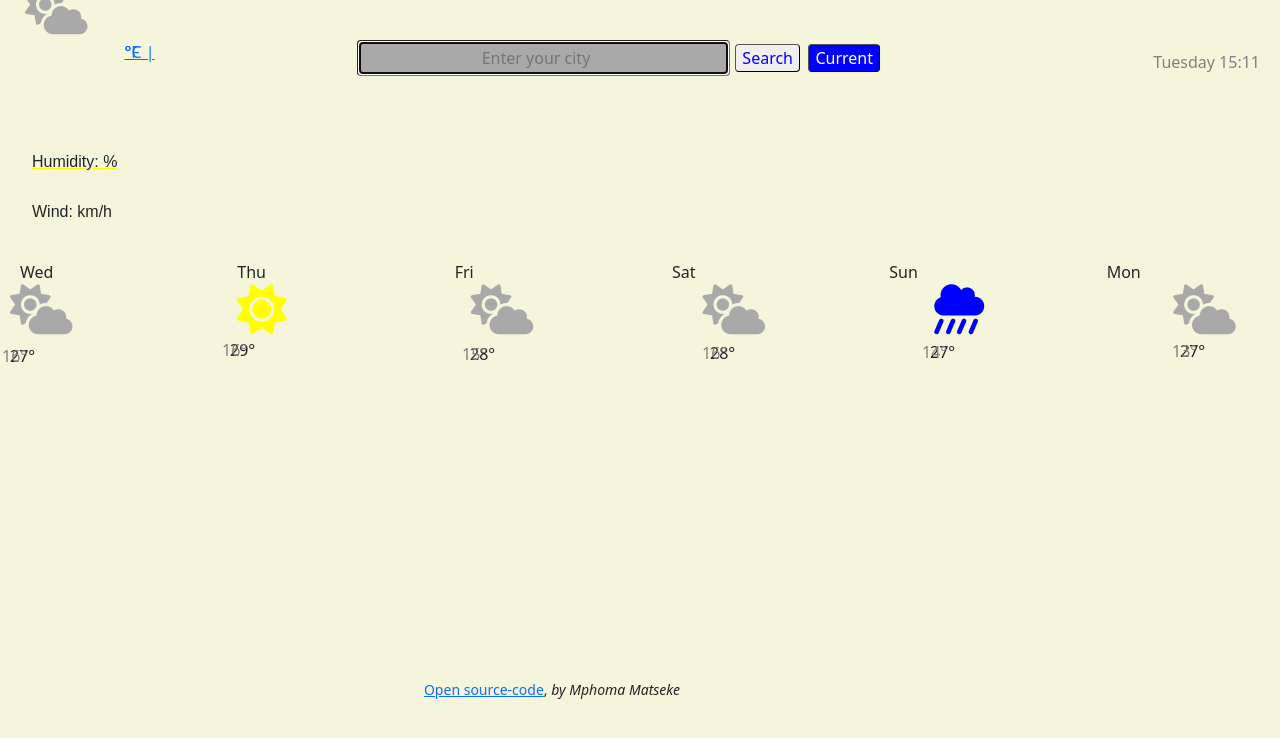
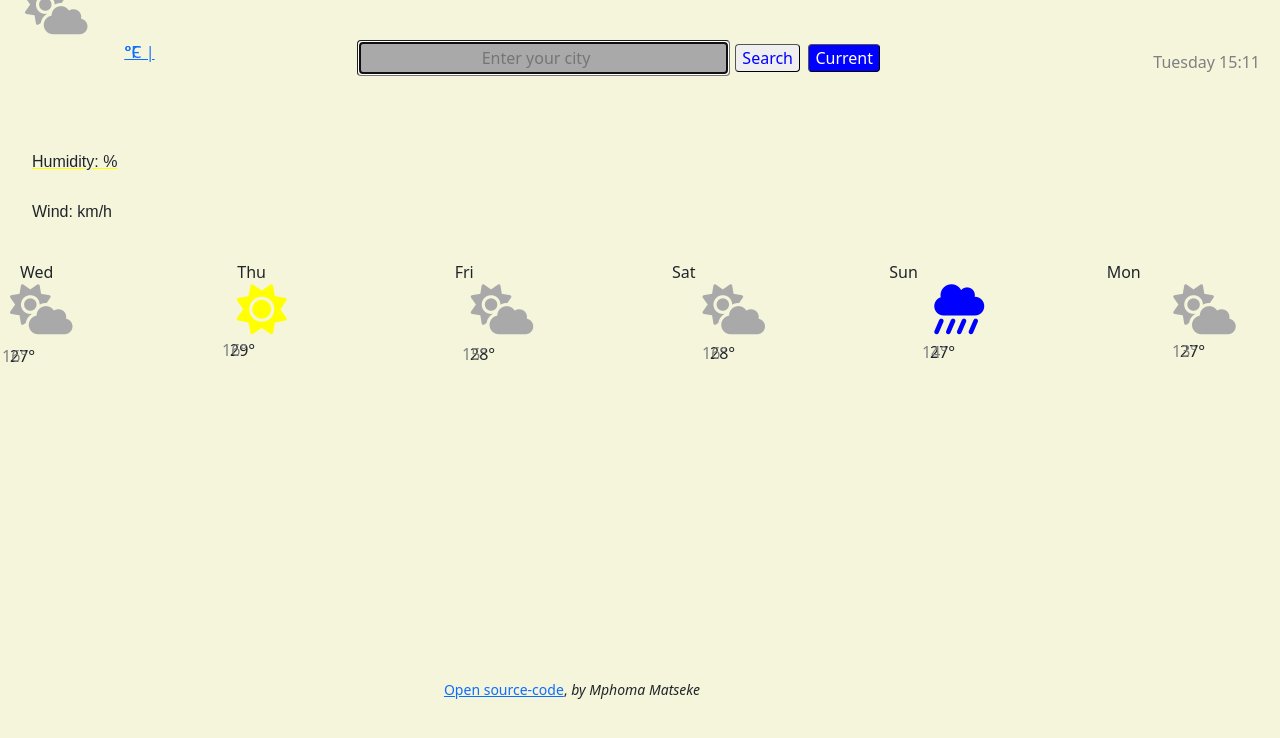
Before and after one commit to MphomaM/-weather-app, a plain HTML site: page index.html in a window 1280 px wide. Shown: the top 738 px of the page. Drawn offline with nearby package versions, Linux system fonts and the light colour scheme; no server answers.

Commit message:
Updated css file.

```diff
--- a/style.css
+++ b/style.css
@@ -243,5 +243,5 @@ li {
   bottom: 100px;
   margin: 0 auto;
   position: fixed;
-  right: 600px;
+  right: 580px;
 }
```
